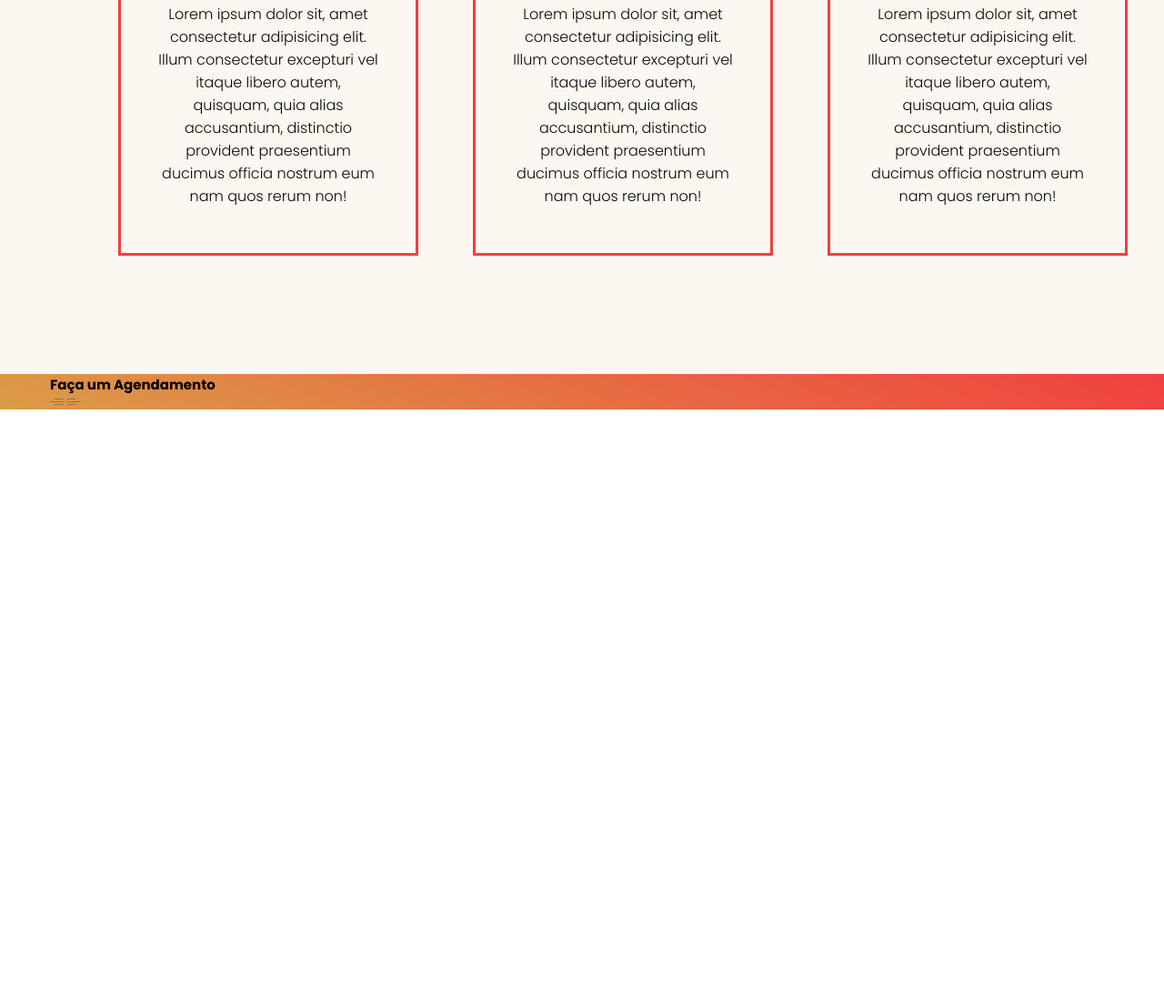
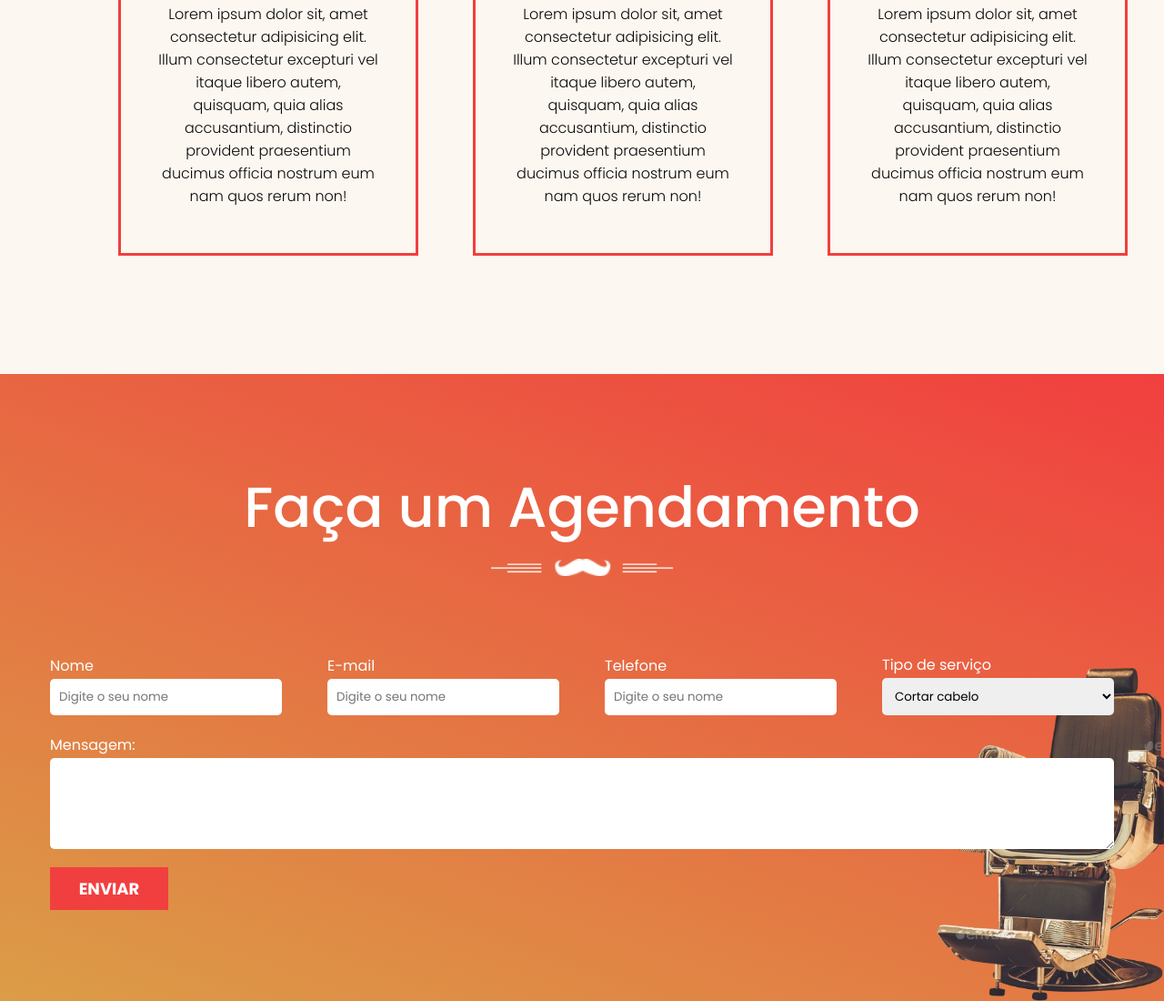
Before and after one commit to Matheus-Ferreira-Dev/Landing-page-BarberShop, a plain HTML site: page index.html in a window 1280 px wide. Shown: the part 2136-3236 px from the top of the page at 91% size. Before the commit the page ends 2586 px from the top, so only its background shows below. Drawn offline with Linux system fonts and the light colour scheme.

Commit message:
section contact finished

```diff
--- a/assets/css/style.css
+++ b/assets/css/style.css
@@ -265,19 +265,22 @@ Services - seção serviços
 ******************/
 .services {
     padding: 10rem;
-    text-align: center;
     color: var(--black);
     background-color: #db9d4714;
+    text-align: center;
 }
 
 .services h2 {
     font-size: 6.2rem;
     font-weight: 500;
+    color: #090809;
+    text-align: center;
 }
 
 .services .border {
     width: 250px;
     filter: brightness(0);
+    text-align: center;
 }
 
 .services .cards {
@@ -313,5 +316,94 @@ Services - seção serviços
 Appoitment - seção de agendamento
 ******************/
 .appointment {
-    background: linear-gradient(200deg, var(--primary), var(--secondary))
+    padding: 10rem 0;
+    background: linear-gradient(200deg, var(--primary), var(--secondary));
+    text-align: center;
+    background-repeat: no-repeat;
+    background-position: right bottom;
+    position: relative;
 }
+
+.appointment h2 {
+    color: #fff;
+    font-size: 6.2rem;
+    font-weight: 500;
+}
+
+.chair img {
+    position: absolute;
+    bottom: 0;
+    right: 0;
+    width: 250px;
+}
+
+.appointment .headline {
+    filter: brightness(100);
+    width: 200px;
+    margin-top: 1rem;
+}
+
+.appointment .personal-data {
+    display: flex;
+    justify-content: space-around;
+    align-items: center;
+    margin-bottom: 2rem;
+}
+
+.appointment .flex-wrapper {
+    width: 100%;
+    margin-right: 5rem;
+}
+
+.appointment .flex-wrapper:last-of-type {
+    margin-right: 0;
+}
+
+.appointment label {
+    display: block;
+    color: #fff;
+    font-size: 1.6rem;
+    text-align: left;
+    margin-bottom: .2rem;
+}
+
+.appointment form {
+    margin-top: 8rem;
+    display: flex;
+    flex-direction: column;
+    justify-content: flex-start;
+}
+
+.appointment .personal-data input,
+.appointment .personal-data select,
+.appointment textarea {
+    padding: 1rem;
+    outline: none;
+    border: none;
+    width: 100%;
+    position: relative;
+    border-radius: 5px;
+}
+
+.appointment textarea {
+    height: 100px;
+}
+
+.appointment button {
+    color: #fff;
+    background-color: var(--primary);
+    font-size: 1.8rem;
+    padding: 1rem 3rem;
+    border: none;
+    width: 130px;
+    margin-top: 1.5rem;
+    cursor: pointer;
+    transition: .3s all;
+    text-transform: uppercase;
+    font-weight: bold;
+}
+
+.appointment button:hover {
+    background-color: var(--primary);
+    transform: scale(1.1);
+}
--- a/index.html
+++ b/index.html
@@ -120,7 +120,44 @@
     <section class="appointment">
         <div class="container">
             <h2>Faça um Agendamento</h2>
-            <img src="assets/images/head-line-ic.png" alt="">
+            <img class="headline" src="assets/images/heading-ic-white.png" alt="">
+            <div class="chair">
+                <img src="assets/images/chair-ic.png" alt="">
+            </div>
+
+            <form>
+                <div class="personal-data">
+                    <div class="flex-wrapper">
+                        <label>Nome</label>
+                        <input type="text" placeholder="Digite o seu nome">
+                    </div>
+
+                    <div class="flex-wrapper">
+                        <label>E-mail</label>
+                        <input type="text" placeholder="Digite o seu nome">
+                    </div>
+
+                    <div class="flex-wrapper">
+                        <label>Telefone</label>
+                        <input type="number" placeholder="Digite o seu nome">
+                    </div>
+
+                    <div class="flex-wrapper">
+                        <label>Tipo de serviço</label>
+                        <select>
+                            <option>Cortar cabelo</option>
+                            <option>Fazer barba</option>
+                            <option>Sobrancelha</option>
+                        </select>
+                    </div>
+                </div>
+                <div class="flex-wrapper">
+                    <label>Mensagem:</label>
+                    <textarea></textarea>
+                </div>
+                <button>Enviar</button>
+            </form>
+
         </div>
     </section>
 </body>
```
